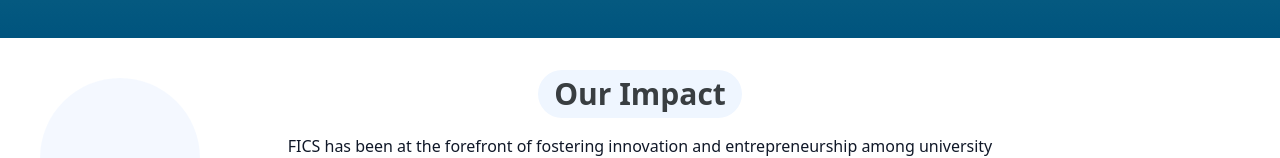
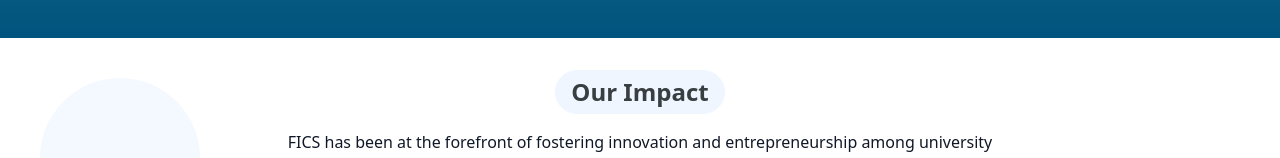
Before and after one commit to irfanhameed82/fics, a Next.js app: page / in a window 1280 px wide. Shown: the part 637-795 px from the top of the page. Built offline with nearby package versions, Linux system fonts and the light colour scheme.

Commit message:
resolved 1

```diff
--- a/components/statsfics.tsx
+++ b/components/statsfics.tsx
@@ -87,7 +87,7 @@
             initial={{ opacity: 0, y: 20 }}
             animate={isInView ? { opacity: 1, y: 0 } : { opacity: 0, y: 20 }}
             transition={{ duration: 0.6 }}
-            className="inline-flex items-center justify-center px-4 py-1.5 mb-4  text-3xl font-semibold rounded-full bg-blue-50 text-[#393e41]"
+            className="inline-flex items-center justify-center px-4 py-1.5 mb-4  text-2xl font-semibold rounded-full bg-blue-50 text-[#393e41]"
           >
             Our Impact
           </motion.div>
```
